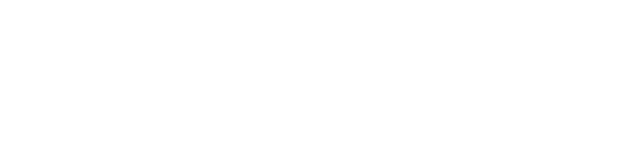
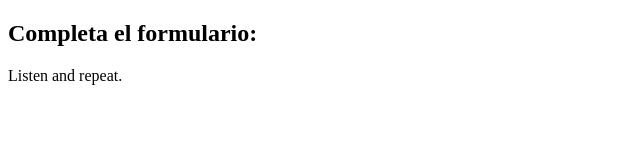
Before and after one commit to elpepepino127-alt/prueba, a plain HTML site: page index.html in a window 1280 px wide. Shown: the whole page, without its empty margins (0-640 px from the left). Drawn offline with Linux system fonts and the light colour scheme.

Commit message:
Update index.html

```diff
--- a/index.html
+++ b/index.html
@@ -1,4 +1,7 @@
 <!DOCTYPE html>
 <html>
-
+     <body>
+       <h2>Completa el formulario:</h2>
+       <form>Listen and repeat.</form>
+     </body>
 <html>
```
